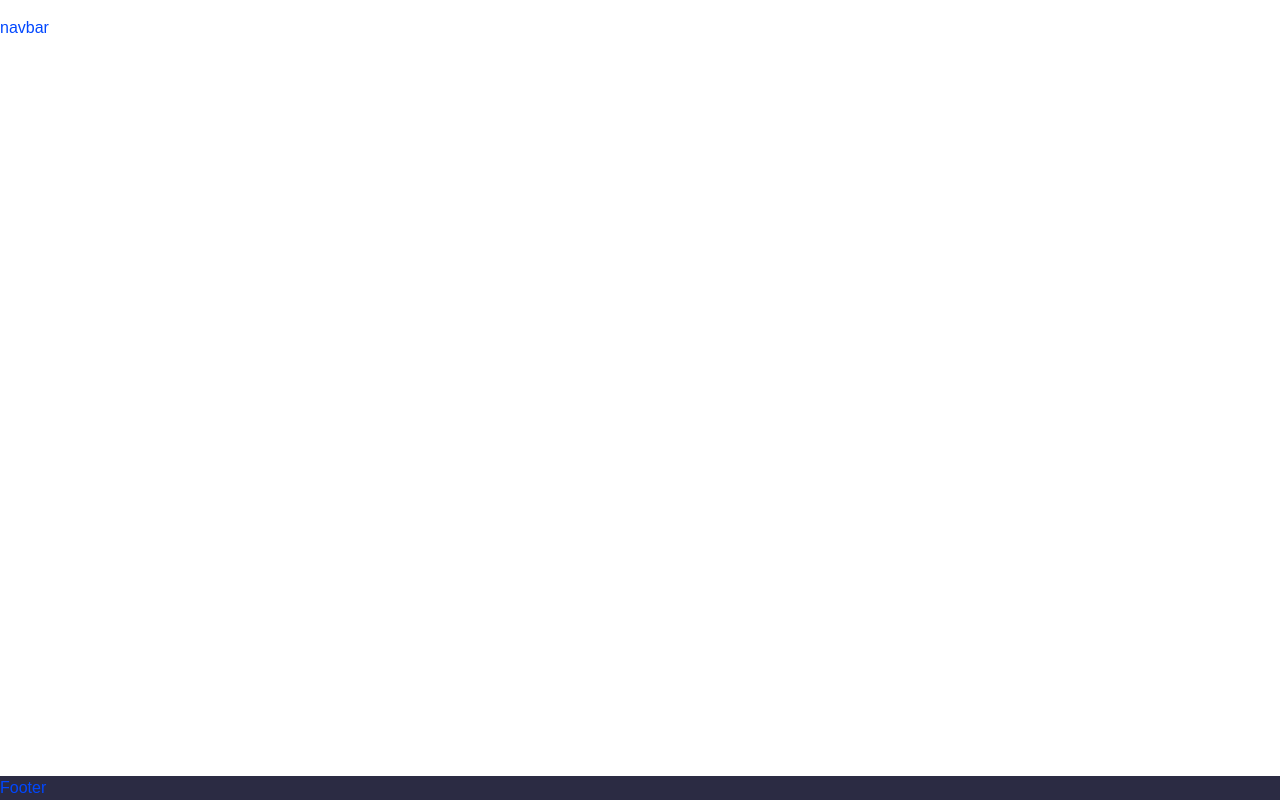
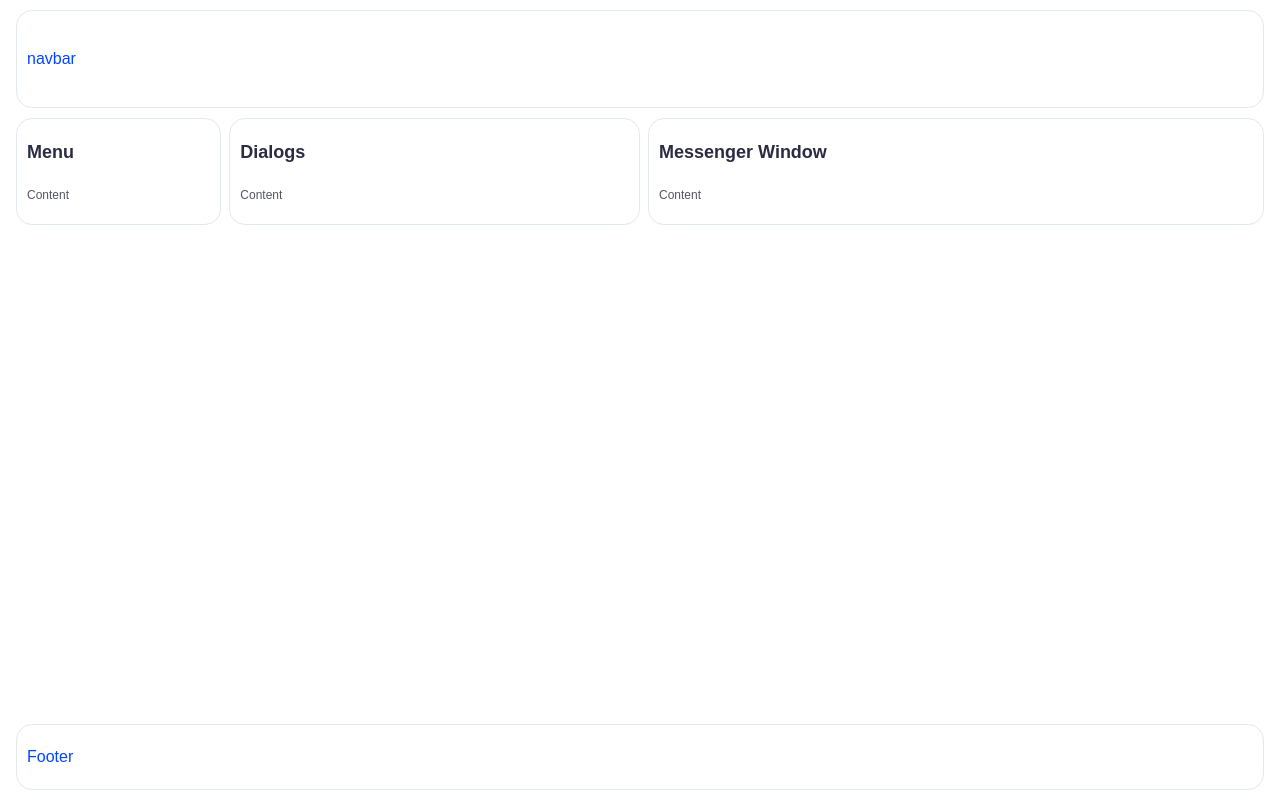
Before and after one commit to brandalx/EFSChat-client, a React (Vite) app: page /messenger in a window 1280 px wide. Before the commit this address had no page. Built offline with nearby package versions, Linux system fonts and the light colour scheme.

Commit message:
feat: basic layout and routing

```diff
--- a/src/AppRoutes.jsx
+++ b/src/AppRoutes.jsx
@@ -5,6 +5,7 @@ import Footer from './components/Footer';
 import { Box } from '@chakra-ui/react';
 import Main from './components/Main';
 import Home from './pages/Home';
+import Messenger from './pages/Messenger';
 export default function AppRoutes() {
   return (
     <Box>
@@ -16,6 +17,7 @@ export default function AppRoutes() {
           <Main>
             <Routes>
               <Route path='/' element={<Home />} />
+              <Route path='/messenger/*' element={<Messenger />} />
             </Routes>
           </Main>
           <Routes>
--- a/src/components/Footer.jsx
+++ b/src/components/Footer.jsx
@@ -1,10 +1,18 @@
 import React from 'react';
-import { Box } from '@chakra-ui/react';
+import { Box, Container } from '@chakra-ui/react';
 import theme from '../utils/theme';
 export default function Footer() {
   return (
-    <footer className='page-header' style={{ background: theme.colors.neutral.black }}>
-      <Box color='primary.default'>Footer</Box>
+    <footer className='page-header'>
+      <Container maxW='1400px'>
+        <Box mb='10px' borderRadius='16px' borderWidth='1px' py='20px' px='10px'>
+          <Box color='primary.default'>Footer</Box>
+        </Box>
+      </Container>
     </footer>
   );
 }
+
+{
+  /* <footer className='page-header' style={{ background: theme.colors.neutral.black }}> */
+}
--- /dev/null
+++ b/src/components/Messenger/Dialogs.jsx
@@ -0,0 +1,21 @@
+import { Box, Text } from '@chakra-ui/react';
+import React from 'react';
+
+export default function Dialogs() {
+  return (
+    <Box>
+      <Box>
+        <Box borderRadius='16px' borderWidth='1px' py='20px' px='10px'>
+          <Text fontSize='xs' fontWeight='bold' color='neutral.black'>
+            Dialogs
+          </Text>
+          <Box pt={5}>
+            <Text fontWeight='regular' placeholder='+1(217) 555-0113' fontSize='3xs' color='neutral.grayDark'>
+              Content
+            </Text>
+          </Box>
+        </Box>
+      </Box>
+    </Box>
+  );
+}
--- /dev/null
+++ b/src/components/Messenger/Menu.jsx
@@ -0,0 +1,21 @@
+import { Box, Text } from '@chakra-ui/react';
+import React from 'react';
+
+export default function Menu() {
+  return (
+    <Box>
+      <Box>
+        <Box borderRadius='16px' borderWidth='1px' py='20px' px='10px'>
+          <Text fontSize='xs' fontWeight='bold' color='neutral.black'>
+            Menu
+          </Text>
+          <Box pt={5}>
+            <Text fontWeight='regular' placeholder='+1(217) 555-0113' fontSize='3xs' color='neutral.grayDark'>
+              Content
+            </Text>
+          </Box>
+        </Box>
+      </Box>
+    </Box>
+  );
+}
--- /dev/null
+++ b/src/components/Messenger/MessengerWindow.jsx
@@ -0,0 +1,19 @@
+import { Box, Text } from '@chakra-ui/react';
+import React from 'react';
+
+export default function MessengerWindow() {
+  return (
+    <Box>
+      <Box borderRadius='16px' borderWidth='1px' py='20px' px='10px'>
+        <Text fontSize='xs' fontWeight='bold' color='neutral.black'>
+          Messenger Window
+        </Text>
+        <Box pt={5}>
+          <Text fontWeight='regular' placeholder='+1(217) 555-0113' fontSize='3xs' color='neutral.grayDark'>
+            Content
+          </Text>
+        </Box>
+      </Box>
+    </Box>
+  );
+}
--- a/src/components/Navbar.jsx
+++ b/src/components/Navbar.jsx
@@ -4,11 +4,13 @@ import theme from '../utils/theme';
 export default function Navbar() {
   return (
     <Box>
-      {/* <Container maxW='1110px'> */}
-      <chakra.header w='full' py={4}>
-        <Box color='primary.default'>navbar</Box>
-      </chakra.header>
-      {/* </Container> */}
+      <Container maxW='1400px'>
+        <Box mt='10px' borderRadius='16px' borderWidth='1px' py='20px' px='10px'>
+          <chakra.header w='full' py={4}>
+            <Box color='primary.default'>navbar</Box>
+          </chakra.header>
+        </Box>
+      </Container>
     </Box>
   );
 }
--- a/src/pages/Home.jsx
+++ b/src/pages/Home.jsx
@@ -1,9 +1,11 @@
 import React from 'react';
-import { Box } from '@chakra-ui/react';
+import { Box, Container, Grid, GridItem } from '@chakra-ui/react';
 export default function Home() {
   return (
     <Box>
-      <Box color='primary.default'>Home</Box>
+      <Container maxW='1400px'>
+        <Box>entrance</Box>
+      </Container>
     </Box>
   );
 }
--- /dev/null
+++ b/src/pages/Messenger.jsx
@@ -0,0 +1,26 @@
+import React from 'react';
+import { Box, Container, Grid, GridItem } from '@chakra-ui/react';
+import Menu from '../components/Messenger/Menu';
+import Dialogs from '../components/Messenger/Dialogs';
+import MessengerWindow from '../components/Messenger/MessengerWindow';
+export default function Messenger() {
+  return (
+    <Box>
+      <Container maxW='1400px'>
+        <Box>
+          <Grid templateColumns='1fr 2fr 3fr' gap={2}>
+            <GridItem w='100%'>
+              <Menu />
+            </GridItem>
+            <GridItem w='100%'>
+              <Dialogs />
+            </GridItem>
+            <GridItem w='100%'>
+              <MessengerWindow />
+            </GridItem>
+          </Grid>
+        </Box>
+      </Container>
+    </Box>
+  );
+}
```
